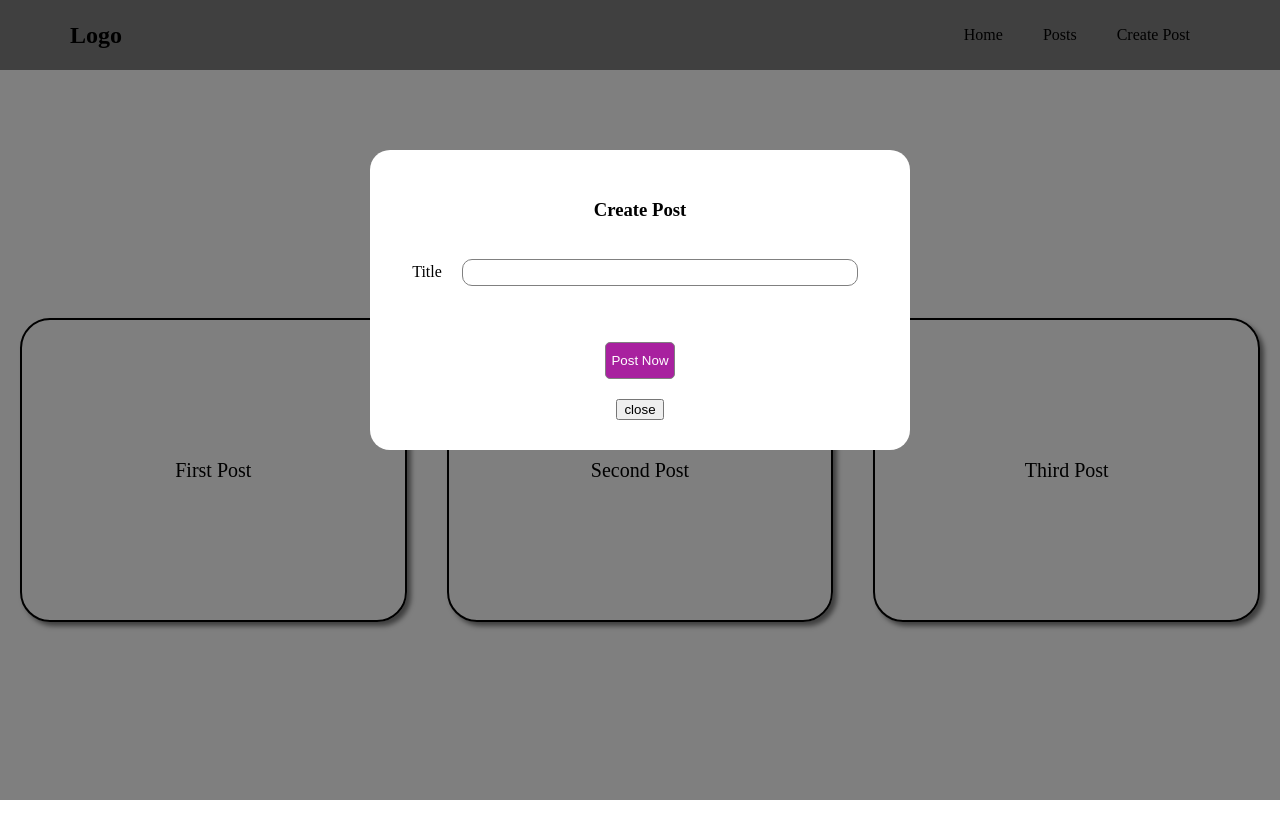
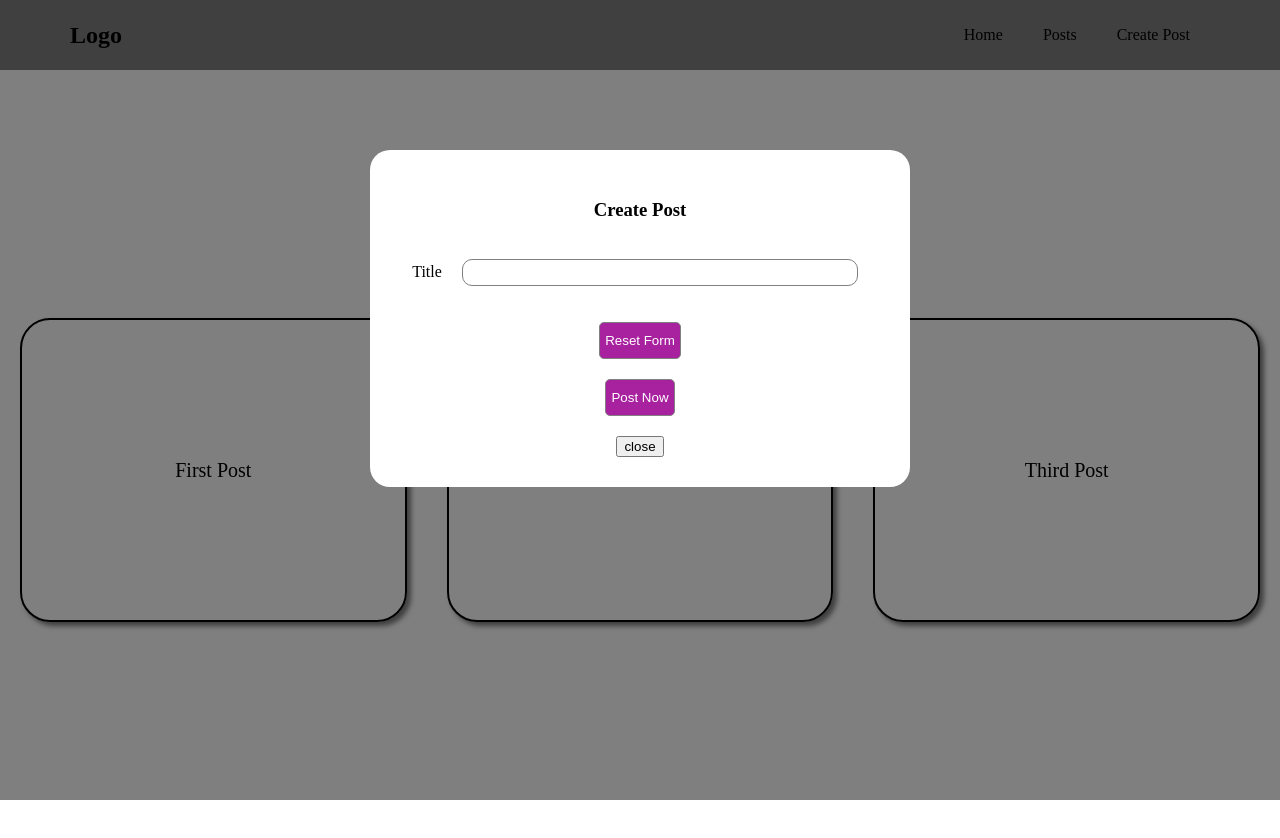
Before and after one commit to nayzawaungnza/react-basic, a React (Create React App) app: page / in a window 1280 px wide. Both pictures are taken after a click on the item "Create Post". Shown: the top 838 px of the page. Built offline with nearby package versions, Linux system fonts and the light colour scheme.

Commit message:
Ep-26-React-2-way-data-binding

```diff
--- a/src/components/PostForm/index.js
+++ b/src/components/PostForm/index.js
@@ -5,14 +5,19 @@ export default function PostForm() {
   // let onChangeHandler = (e) =>{
   //   setTitle(e.target.value);
   // }
+  let resetForm = () =>{
+    setTitle('');
+    console.log('update successfully');
+  }
   return (
     <div className='post-form-components'>
       <h3>Create Post</h3>
         <form className='post-form'>
         <div className='form-group'>
             <label >Title</label>
-            <input type="text" onChange={(e)=>{setTitle(e.target.value)}} className='form-control' />
+            <input type="text" onChange={(e)=>{setTitle(e.target.value)}} className='form-control' value={title} />
             <p>{title}</p>
+            <button type='button' onClick={resetForm}>Reset Form</button>
         </div>
         <div className='form-group'>
             <button className='form-control'>Post Now</button>
```
